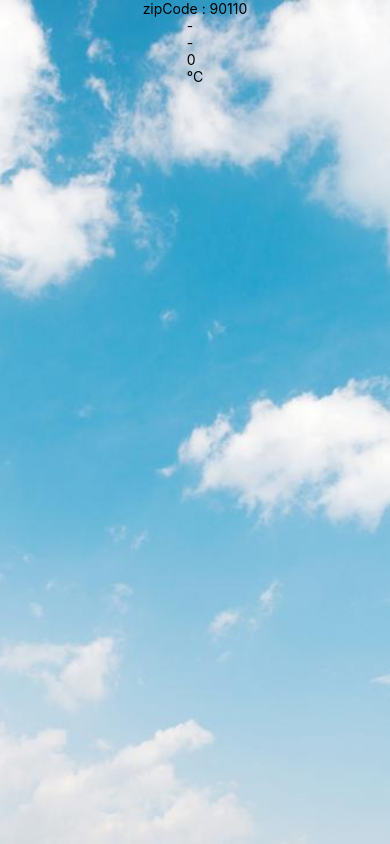
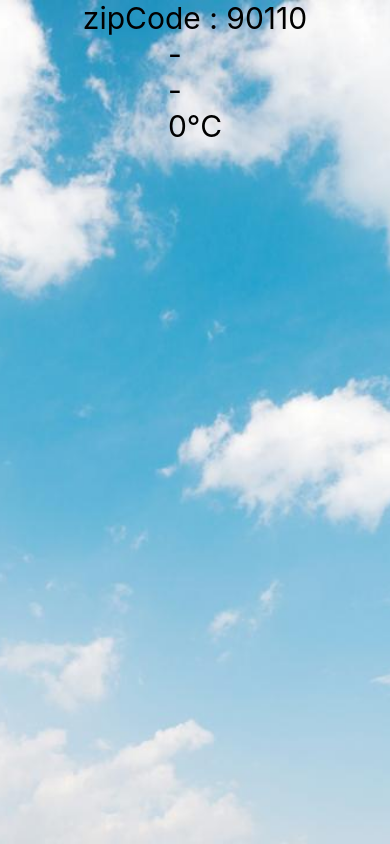
Before and after one commit to 6210110296/3SA04-reactnative, a React Native app: screen / in a window 390 px wide. Built offline with nearby package versions, Linux system fonts and the light colour scheme.

Commit message:
flex box

```diff
--- a/Forecast.js
+++ b/Forecast.js
@@ -1,12 +1,11 @@
-import { Text, View } from 'react-native';
+import { Text, View, StyleSheet } from 'react-native';
 import React from 'react';
 export default function Forecast(props) {
     return (
         <View >
-            <Text>{props.main}</Text>
-            <Text>{props.description}</Text>
-            <Text>{props.temp}</Text>
-            <Text>°C</Text>
-        </View>
+            <Text style={{ fontSize: 30 }}>{props.main}</Text>
+            <Text style={{ fontSize: 30 }}>{props.description}</Text>
+            <Text style={{ fontSize: 30 }}>{props.temp}°C</Text>
+        </View >
     );
 }
--- a/Weather.js
+++ b/Weather.js
@@ -9,7 +9,7 @@ export default function Weather(props) {
     })
     return (
         <ImageBackground source={require('./bg.jpg')} style={styles.backdrop}>
-            <Text>zipCode : {props.zipCode}</Text>
+            <Text style={{ fontSize: 30 }}>zipCode : {props.zipCode}</Text>
             < Forecast {...forecastInfo} />
         </ImageBackground >
 
@@ -18,7 +18,10 @@ export default function Weather(props) {
 
 const styles = StyleSheet.create({
     backdrop: {
+        flexDirection: 'column',
         alignItems: 'center',
+        backgroundColor: 'black',
+        color: 'white',
         width: '100%',
         height: '100%'
     }
```
